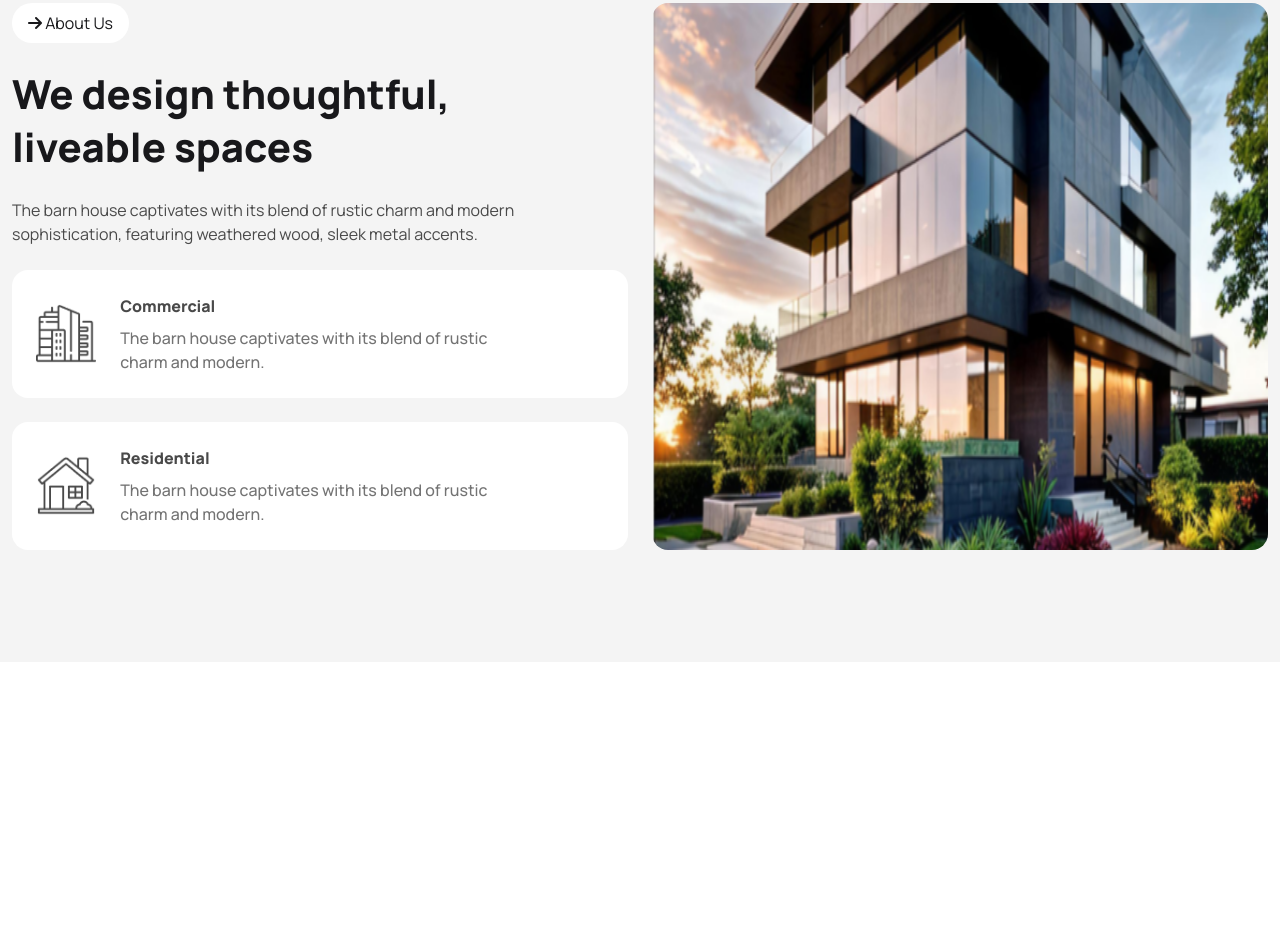
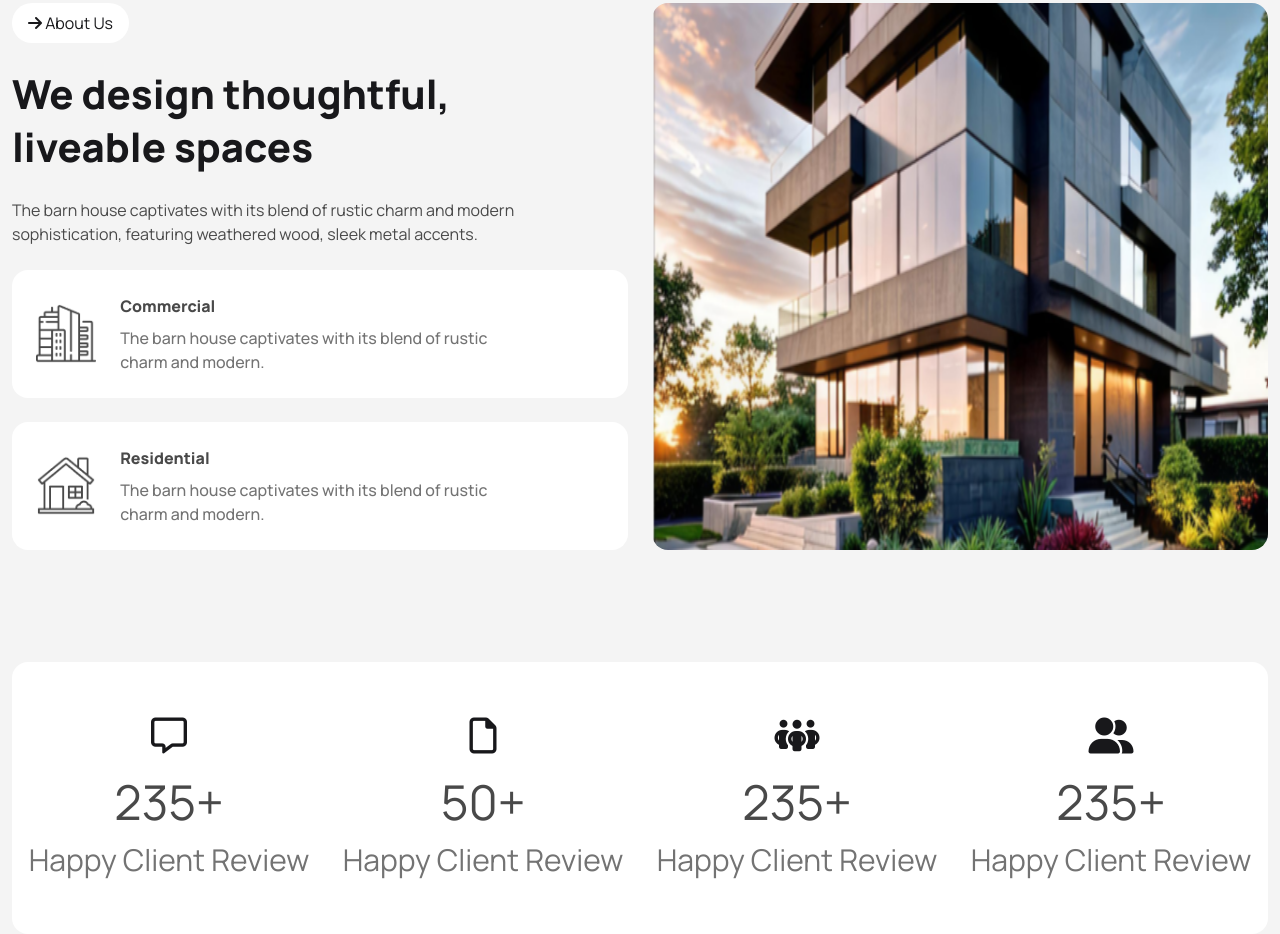
Before and after one commit to Khalidkhan-23/Assignment-3, a plain HTML site: page index.html in a window 1280 px wide. Shown: the part 987-1921 px from the top of the page. Before the commit the page ends 1649 px from the top, so only its background shows below. Drawn offline with nearby package versions, Linux system fonts and the light colour scheme.

Commit message:
Stat section added

```diff
--- a/index.html
+++ b/index.html
@@ -56,7 +56,8 @@
                         </div>
                         <a class="flex items-center font-extrabold text-3xl cursor-pointer">
                             <div class="flex items-center justify-center -rotate-45 bg-main-color w-8 h-8 rounded-full">
-                                <i class="text-2xl  fa-solid fa-arrow-right"></i></div> Rinterio
+                                <i class="text-2xl  fa-solid fa-arrow-right"></i>
+                            </div> Rinterio
                         </a>
                     </div>
                     <div class="navbar-center hidden lg:flex">
@@ -122,17 +123,21 @@
         </div>
     </header>
 
-    <main class="max-w-screen-2xl mx-auto ">
+    <main class="max-w-screen-2xl mx-auto  px-3">
         <!-- Design Section -->
-        <div class="max-w-screen-xl mx-auto lg:flex gap-6 mt-28 pb-28 px-3">
+        <div class="max-w-screen-xl mx-auto lg:flex gap-6 mt-28 pb-28 ">
             <!-- Test Part -->
             <div class="w-full lg:w-1/2 flex flex-col items-center lg:items-start gap-6 relative">
                 <img class="absolute -top-18 -left-18 hidden lg:block" src="assets/Vector.png" alt="">
 
-                <button class="bg-white px-4 py-2 rounded-full"><i class="fa-solid fa-arrow-right"></i> About Us</button>
-                <h3 class="text-2xl md:text-[32px] lg:text-[40px] font-extrabold w-full lg:w-8/10 text-center lg:text-left">We design thoughtful,
+                <button class="bg-white px-4 py-2 rounded-full"><i class="fa-solid fa-arrow-right"></i> About
+                    Us</button>
+                <h3
+                    class="text-2xl md:text-[32px] lg:text-[40px] font-extrabold w-full lg:w-8/10 text-center lg:text-left">
+                    We design thoughtful,
                     liveable spaces</h3>
-                <p class="text-[#494949] mx-auto lg:mx-0 text-sm lg:text-base w-full lg:w-8/9 text-center lg:text-left">The barn house
+                <p class="text-[#494949] mx-auto lg:mx-0 text-sm lg:text-base w-full lg:w-8/9 text-center lg:text-left">
+                    The barn house
                     captivates with its blend of rustic charm and
                     modern sophistication, featuring weathered wood, sleek metal accents.</p>
 
@@ -172,6 +177,37 @@
                 <img class="rounded-2xl" src="assets/Rectangle.md.png" alt="">
             </div>
         </div>
+
+        <!-- Stat Section -->
+        <div class="bg-white grid grid-cols-1 md:grid-cols-2 lg:grid-cols-4 rounded-2xl">
+            <!-- Review -->
+            <div class="flex items-center flex-col py-14">
+                <i class="text-4xl fa-regular fa-message mb-6"></i>
+                <h3 class="text-[#494949] text-5xl mb-4">235+</h3>
+                <p class="text-[#737373] text-3xl">Happy Client Review</p>
+            </div>
+
+            <!-- Work -->
+            <div class="flex items-center flex-col py-14">
+                <i class="text-4xl fa-regular fa-file mb-6"></i>
+                <h3 class="text-[#494949] text-5xl mb-4">50+</h3>
+                <p class="text-[#737373] text-3xl">Happy Client Review</p>
+            </div>
+
+            <!-- Client -->
+            <div class="flex items-center flex-col py-14">
+                <i class="text-4xl fa-solid fa-people-group mb-6"></i>
+                <h3 class="text-[#494949] text-5xl mb-4">235+</h3>
+                <p class="text-[#737373] text-3xl">Happy Client Review</p>
+            </div>
+
+            <!-- Members -->
+            <div class="flex items-center flex-col py-14">
+                <i class="text-4xl fa-solid fa-user-group mb-6"></i>
+                <h3 class="text-[#494949] text-5xl mb-4">235+</h3>
+                <p class="text-[#737373] text-3xl">Happy Client Review</p>
+            </div>
+        </div>
     </main>
 
     <footer>
```
